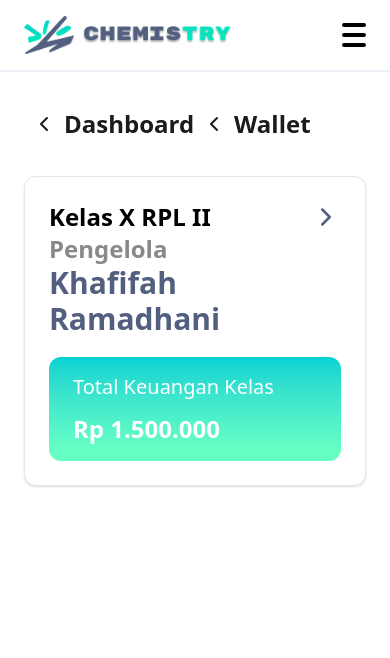
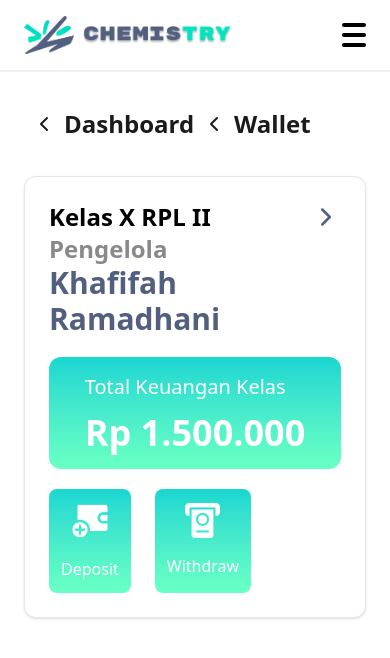
Before and after one commit to nabildzr/chemistry-fe, a Next.js app: page /wallet in a window 390 px wide. Shown: the top 658 px of the page. Built offline with nearby package versions, Linux system fonts and the light colour scheme.

Commit message:
enhance wallet page layout; add deposit and withdraw options with responsive design

```diff
--- a/src/app/wallet/page.tsx
+++ b/src/app/wallet/page.tsx
@@ -6,6 +6,7 @@ import UserPageLayout from "@/components/userPageLayout";
 import Link from "next/link";
 import GridCard from "@/components/grid-card";
 import { ChevronRight, Notebook } from "lucide-react";
+import Image from "next/image";
 
 const Page = () => {
   const pathname = usePathname();
@@ -15,15 +16,14 @@ const Page = () => {
       <TitleWithPath currentPath={pathname} previousPath="Dashboard" />
 
       <div className="grid grid-cols-1 gap-6">
-        {/*  */}
-
+        {/* wallet */}
         <GridCard>
           {/* Group Name & Records */}
           <div className="flex justify-between">
             <h2 className="font-bold text-2xl md:text-3xl ">Kelas X RPL II</h2>
-            <h2 className="font-bold text-sm md:text-2xl md:flex hidden text-secondary  items-center ">
-              Records <ChevronRight size={30} />
-            </h2>
+            <Link href={"/records"} className="group  font-bold text-sm md:text-2xl md:flex hidden text-secondary  items-center ">
+              Records <ChevronRight size={30} className="group-hover:text-black duration-300" />
+            </Link>
             <h2 className="font-bold text-sm md:text-2xl md:hidden flex text-secondary  items-center ">
               <ChevronRight size={30} />
             </h2>
@@ -40,14 +40,123 @@ const Page = () => {
           </div>
 
           {/* Count and any option */}
-          <div className="bg-gradient-to-t from-[#66ffc4] to-[#00D2D2] from-10% to-100% rounded-xl lg:rounded-3xl px-6 py-4 md:px-12 md:py-8   flex flex-col ">
-            <h2 className="text-white text-xl md:text-4xl lg:text-4xl font-medium mb-3">
-              Total Keuangan Kelas
-            </h2>
-            <p className="text-white font-bold text-2xl md:text-4xl lg:text-7xl ">
-              Rp 1.500.000
-            </p>
+          <div className="bg-gradient-to-t from-[#66ffc4] to-[#00D2D2] from-5% to-110% rounded-xl lg:rounded-3xl px-6 py-4 md:px-12 md:py-8   flex justify-center sm:justify-between ">
+            {/* Total / Count */}
+            <div className="">
+              <h2 className="text-white text-xl sm:text-3xl lg:text-6xl font-medium mb-3">
+                Total Keuangan Kelas
+              </h2>
+              <p className="text-white font-bold text-4xl sm:text-4xl lg:text-7xl ">
+                Rp 1.500.000
+              </p>
+            </div>
+
+            {/* Option */}
+            <div className="hidden sm:flex gap-2">
+              {/* deposit */}
+              <Link href={"/deposit"}
+                className="flex flex-col items-center justify-center duration-500 p-3 hover:bg-white group rounded-lg hover:rounded-2xl relative"
+              >
+                <div className="relative w-[75px] h-[75px] mb-4">
+                  <div
+                    className="w-full h-full bg-white group-hover:bg-[#01D4CF] transition-all duration-300"
+                    style={{
+                      WebkitMaskImage: `url('/assets/icon/deposit.svg')`,
+                      maskImage: `url('/assets/icon/deposit.svg')`,
+                      WebkitMaskSize: "contain",
+                      maskSize: "contain",
+                      WebkitMaskRepeat: "no-repeat",
+                      maskRepeat: "no-repeat",
+                      WebkitMaskPosition: "center",
+                      maskPosition: "center",
+                    }}
+                  />
+                </div>
+
+                <h2 className="text-white text-base md:text-2xl font-medium mt-auto group-hover:text-[#01D4CF]">
+                  Deposit
+                </h2>
+              </Link>
+
+              {/* withdraw */}
+              <Link href={"/withdraw"}
+                className="flex flex-col items-center justify-center hover:bg-white duration-500 p-3 group rounded-lg hover:rounded-2xl relative"
+              >
+                <div className="relative w-[75px] h-[75px] mb-4">
+                  <div
+                    className="w-full h-full bg-white group-hover:bg-[#01D4CF] transition-all duration-300"
+                    style={{
+                      WebkitMaskImage: `url('/assets/icon/withdraw.svg')`,
+                      maskImage: `url('/assets/icon/withdraw.svg')`,
+                      WebkitMaskSize: "contain",
+                      maskSize: "contain",
+                      WebkitMaskRepeat: "no-repeat",
+                      maskRepeat: "no-repeat",
+                      WebkitMaskPosition: "center",
+                      maskPosition: "center",
+                    }}
+                  />
+                </div>
+
+                <h2 className="text-white text-base md:text-2xl font-medium mt-auto group-hover:text-[#01D4CF]">
+                  Withdraw
+                </h2>
+              </Link>
+            </div>
           </div>
+
+          {/* any option in mobile */}
+          <div className="sm:hidden flex  gap-6 mt-5">
+                 <Link href={"/deposit"}
+                className="flex flex-col items-center justify-center duration-500 p-3 bg-gradient-to-t from-[#66ffc4] to-[#00D2D2]  from-5% to-110% group rounded-lg hover:rounded-2xl relative"
+              >
+                <div className="relative w-[40px] h-[40px] mb-4">
+                  <div
+                    className="w-full h-full bg-white group-hover:bg-[#525F7F] transition-all duration-300"
+                    style={{
+                      WebkitMaskImage: `url('/assets/icon/deposit.svg')`,
+                      maskImage: `url('/assets/icon/deposit.svg')`,
+                      WebkitMaskSize: "contain",
+                      maskSize: "contain",
+                      WebkitMaskRepeat: "no-repeat",
+                      maskRepeat: "no-repeat",
+                      WebkitMaskPosition: "center",
+                      maskPosition: "center",
+                    }}
+                  />
+                </div>
+
+                <h2 className="text-white text-base md:text-2xl font-medium  group-hover:text-[#525F7F]">
+                  Deposit
+                </h2>
+              </Link>
+
+              {/* withdraw */}
+              <Link href={"/withdraw"}
+                className="flex flex-col items-center justify-center bg-gradient-to-t from-[#66ffc4] to-[#00D2D2] from-5% to-110% duration-500 p-3 group rounded-lg hover:rounded-2xl relative"
+              >
+                <div className="relative w-[35px] h-[35px] mb-4">
+                  <div
+                    className="w-full h-full bg-white group-hover:bg-[#525F7F] transition-all duration-300"
+                    style={{
+                      WebkitMaskImage: `url('/assets/icon/withdraw.svg')`,
+                      maskImage: `url('/assets/icon/withdraw.svg')`,
+                      WebkitMaskSize: "contain",
+                      maskSize: "contain",
+                      WebkitMaskRepeat: "no-repeat",
+                      maskRepeat: "no-repeat",
+                      WebkitMaskPosition: "center",
+                      maskPosition: "center",
+                    }}
+                  />
+                </div>
+
+                <h2 className="text-white text-base md:text-2xl font-medium  group-hover:text-[#525F7F]">
+                  Withdraw
+                </h2>
+              </Link>
+          </div>
+
         </GridCard>
 
         {/* Two items in a row below */}
```
Also changed, not shown: public/assets/icon/deposit.svg (added), public/assets/icon/withdraw.svg (added).
